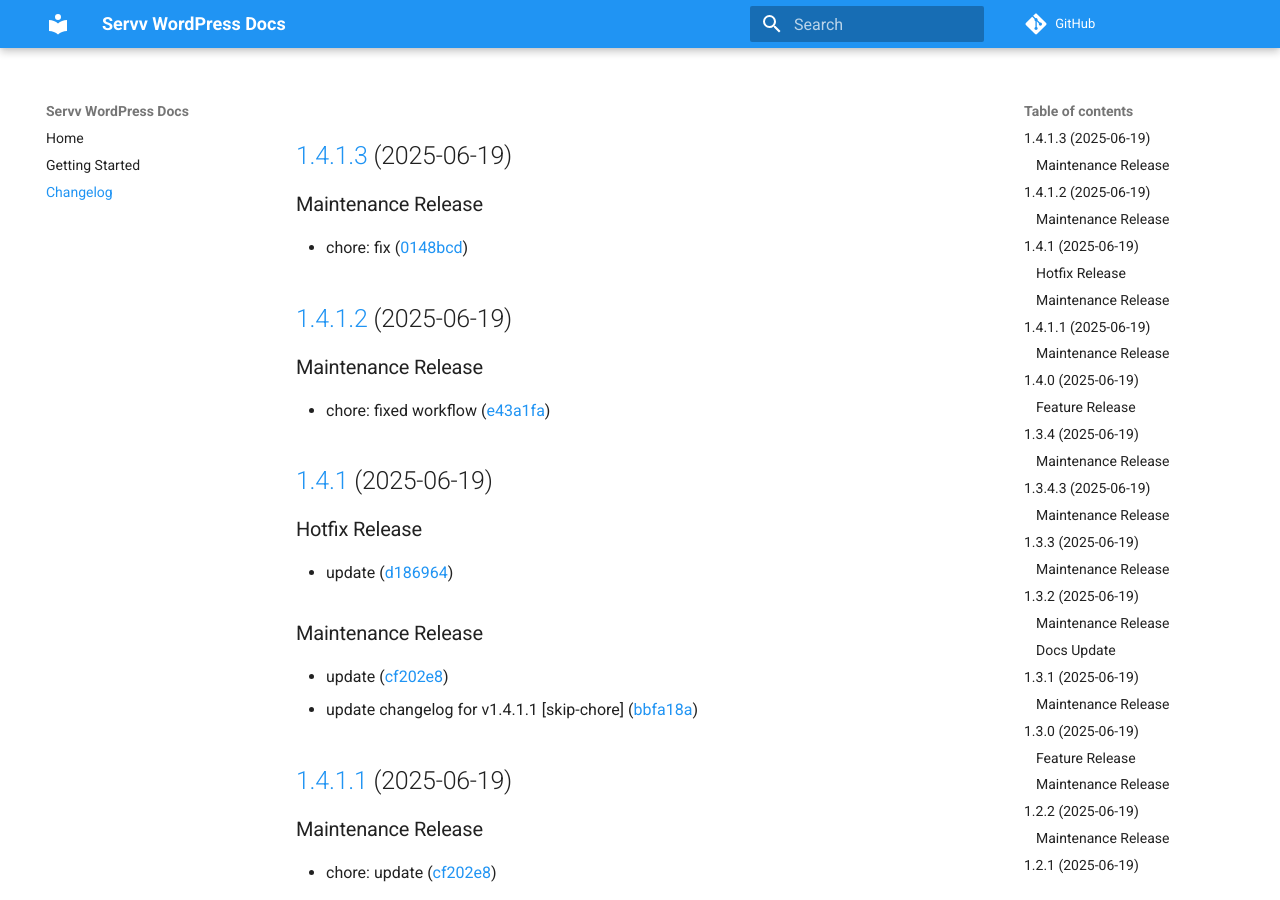
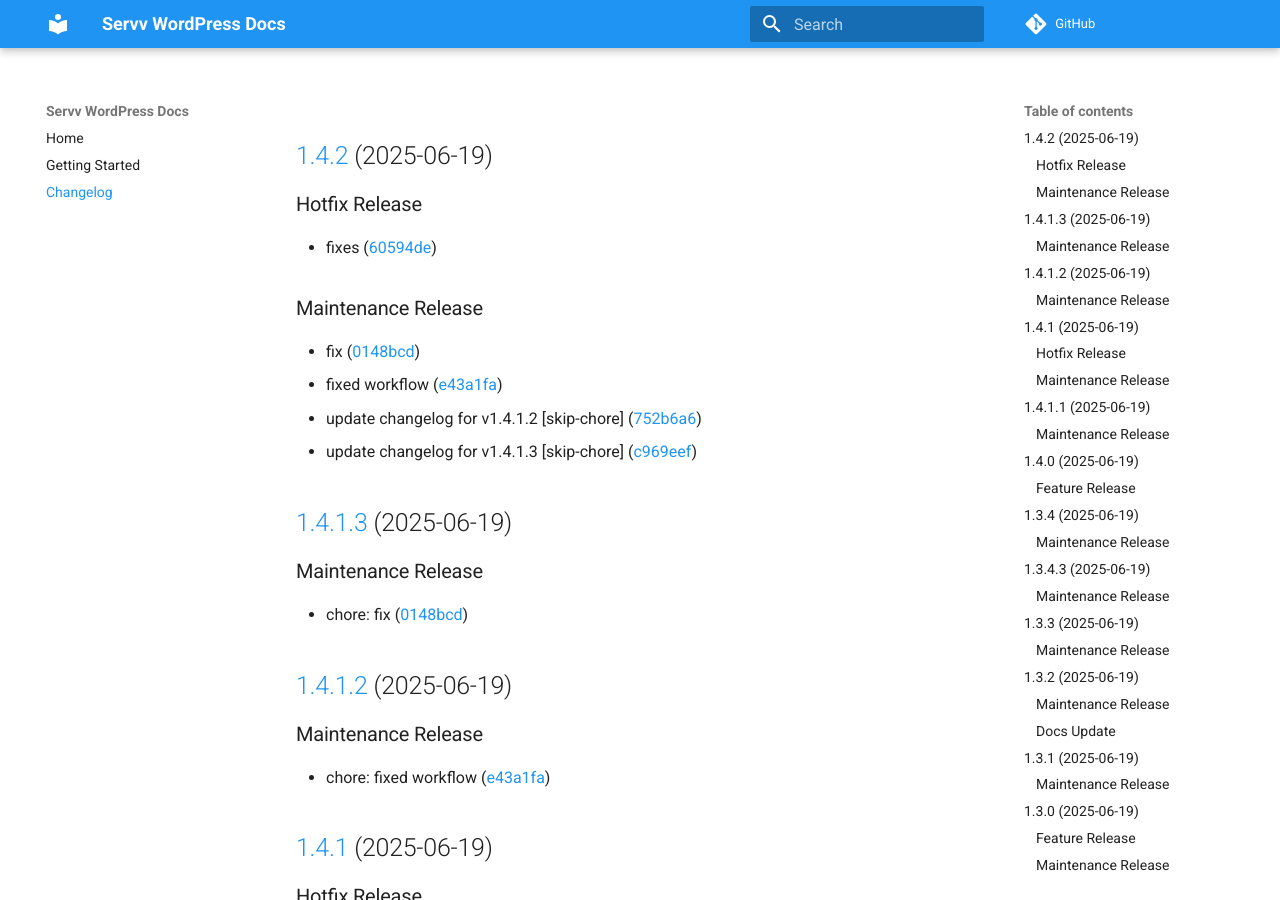
Before and after one commit to varuncoderise/demo_docs, an MkDocs documentation site: the page built from docs/changelog.md, in a window 1280 px wide and 900 px high. Built offline with MkDocs 1.6.1 and Material for MkDocs 9.7.7, drawn with Linux system fonts in a browser that asks for light colours; comment, search, counter and statistics services are not loaded.

Commit message:
Update changelog from v1.4.2

```diff
--- a/docs/changelog.md
+++ b/docs/changelog.md
@@ -1,3 +1,16 @@
+## [1.4.2](https://github.com/varuncoderise/demo-plugin/compare/v1.4.1...v1.4.2) (2025-06-19)
+
+### Hotfix Release
+
+* fixes ([60594de](https://github.com/varuncoderise/demo-plugin/commit/60594de4c27ad03f39eb006743e848d4a13b58b7))
+
+### Maintenance Release
+
+* fix ([0148bcd](https://github.com/varuncoderise/demo-plugin/commit/0148bcd3dd0aa1f3bf7cf4db7f70879d714c47b0))
+* fixed workflow ([e43a1fa](https://github.com/varuncoderise/demo-plugin/commit/e43a1fa755c9b90781b424d2a2f5ccdad8a819c7))
+* update changelog for v1.4.1.2 [skip-chore] ([752b6a6](https://github.com/varuncoderise/demo-plugin/commit/752b6a6a83b5ede1a6d27cca97b1f9f66733558a))
+* update changelog for v1.4.1.3 [skip-chore] ([c969eef](https://github.com/varuncoderise/demo-plugin/commit/c969eef6b35eac5553ad538b92763d315508a9b1))
+
 ## [1.4.1.3](https://github.com/varuncoderise/demo-plugin/compare/v1.4.1.2...v1.4.1.3) (2025-06-19)
 
 ### Maintenance Release
```
